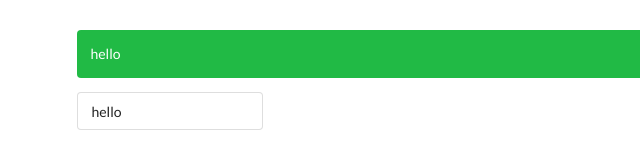
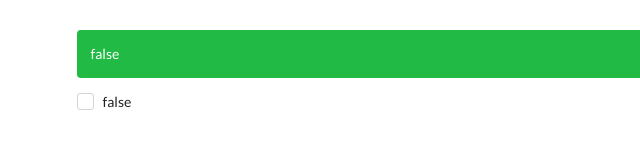
Before and after one commit to ninghao/vue-demo, a plain HTML site: page index.html in a window 1280 px wide. Shown: the full height of the page, 0-640 px from the left. Drawn offline with Linux system fonts and the light colour scheme.

Commit message:
复选框

```diff
--- a/index.html
+++ b/index.html
@@ -15,8 +15,9 @@
         {{ message }}
       </div>
 
-      <div class="ui input">
-        <input v-model="message">
+      <div class="ui checkbox">
+        <input type="checkbox" v-model="message">
+        <label>{{ message }}</label>
       </div>
 
     </div>
--- a/index.js
+++ b/index.js
@@ -1,5 +1,5 @@
 var dataSource = {
-  message: 'hello'
+  message: false
 }
 
 var vm = new Vue({
```
